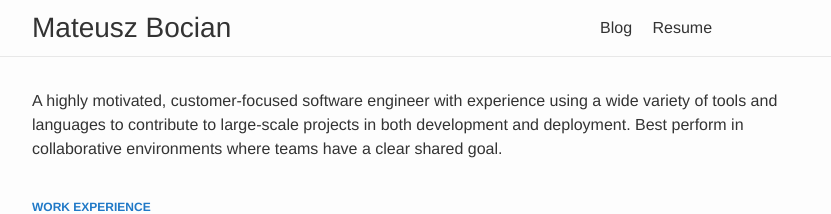
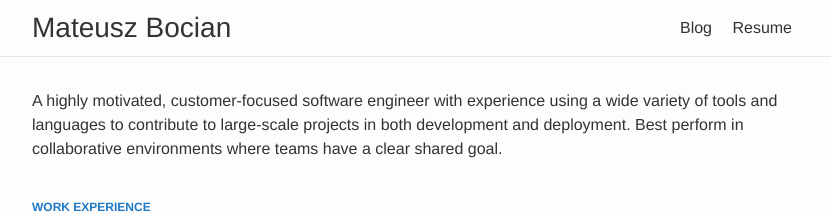
Before and after one commit to matty99/matty99.github.io, a Jekyll site: the page built from index.html, in a window 1280 px wide. Shown: the top 214 px of the page, without its empty margins (224-1055 px from the left). Built offline with Jekyll 4.4.1, drawn with Linux system fonts in a browser that asks for light colours.

Commit message:
Fix header link layout

```diff
--- a/_sass/_header.scss
+++ b/_sass/_header.scss
@@ -12,12 +12,6 @@
   flex-grow: 1;
   font-size: $font-size-h3;
 }
-.site-nav {
-  width: 200px;
+.page-link {
+  margin: $spacing-unit / 2;
 }
-.page-link {
-  /* Gaps between nav items, but not on the first one */
-  &:not(:first-child) {
-    margin-left: $spacing-unit;
-  }
-}
```
